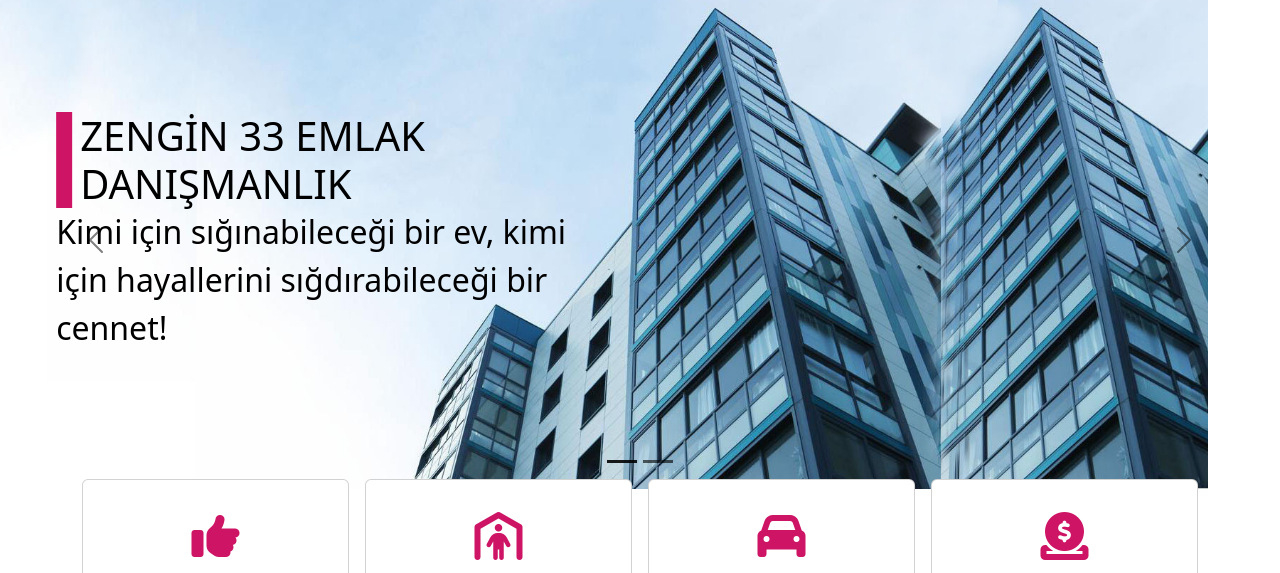
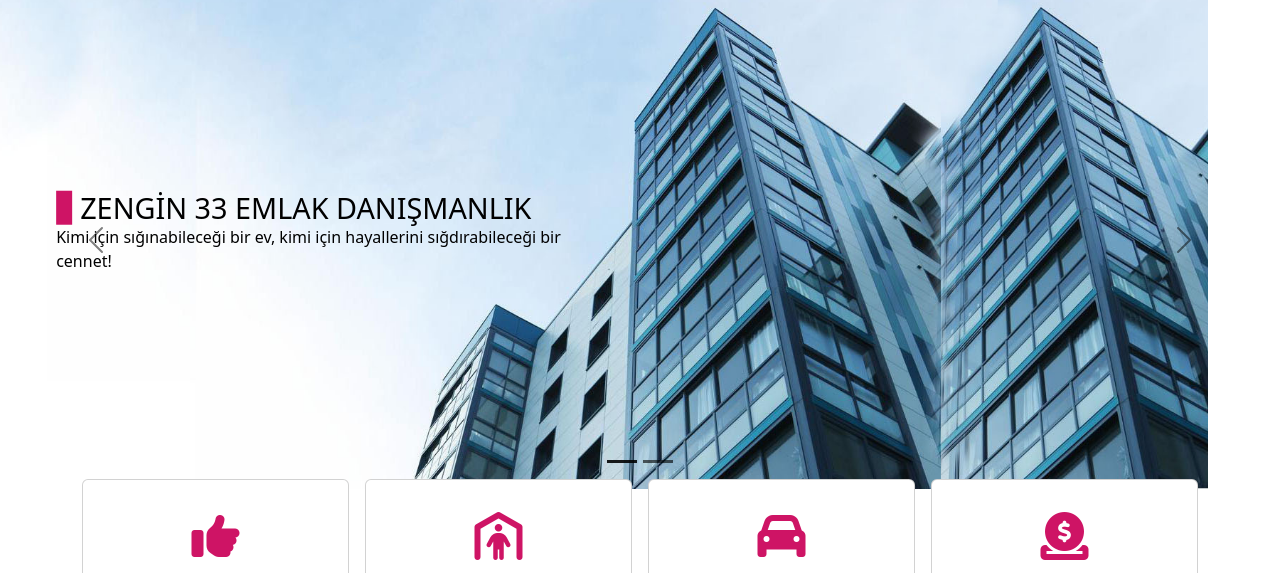
Before and after one commit to mdemirelli/zengin33, a plain HTML site: page index.html in a window 1280 px wide. Shown: the part 181-754 px from the top of the page. Drawn offline with nearby package versions, Linux system fonts and the light colour scheme; files whose address does not match are found by name.

Commit message:
Update web.css

```diff
--- a/assets/css/web.css
+++ b/assets/css/web.css
@@ -79,13 +79,13 @@
   }
   */
   .carousel-caption h5 {
-    font-size: 2.5rem;
+    font-size: clamp(1.2rem, 1vw + 1rem, 2.5rem);
     border-left: 1rem solid var(--color4);
     padding-left: 0.5rem;
     margin-bottom: 0;
   }
   .carousel-caption p {
-    font-size: 2rem;
+    font-size: font-size: clamp(1rem, 1vw + 1rem, 2rem);
   }
   /* WHY-US */
   .why-us {
@@ -110,7 +110,7 @@
     /* background-color: var(--color3);*/
   }
   .why-us p{
-    font-size: 1.4rem;
+    font-size: clamp(0.9rem, 1vw + 1rem, 1.4rem);
   }
   /* VIEWS */
   .views {
```
